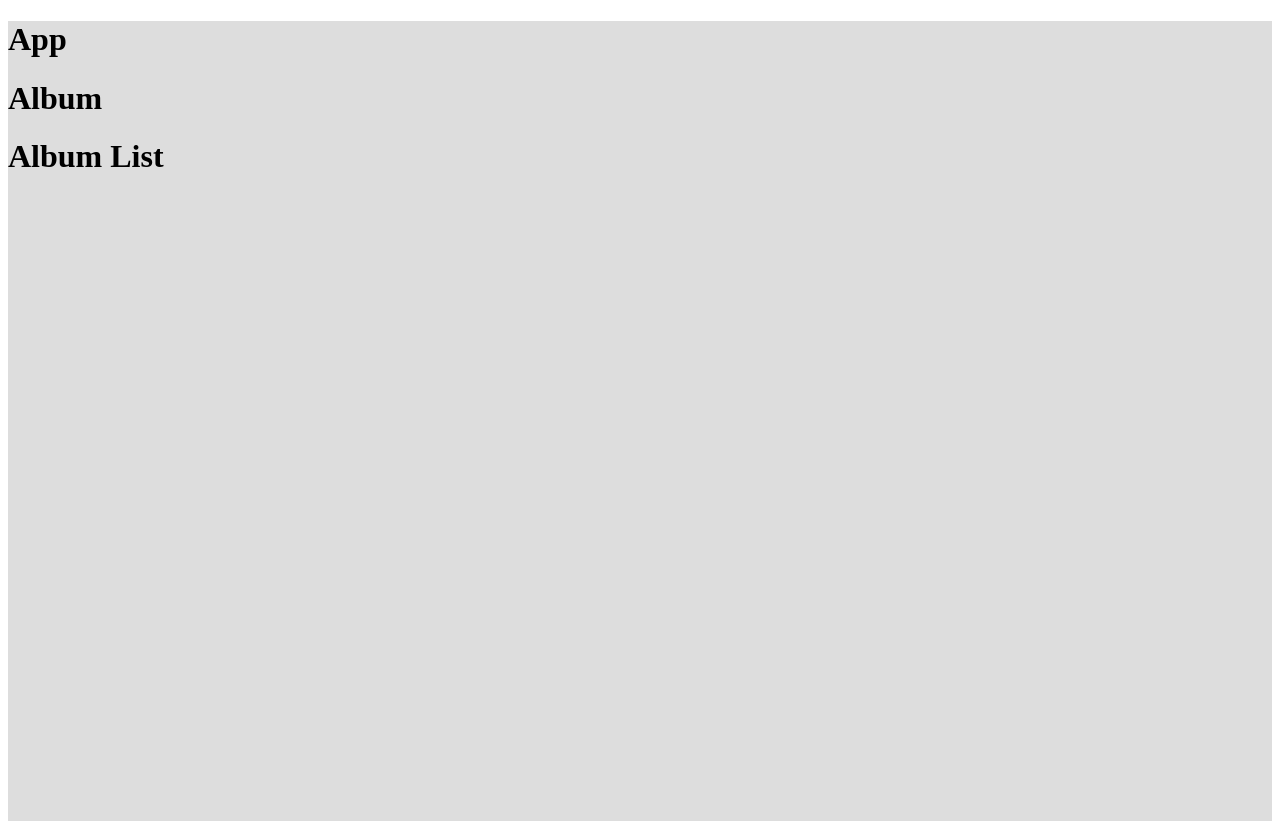
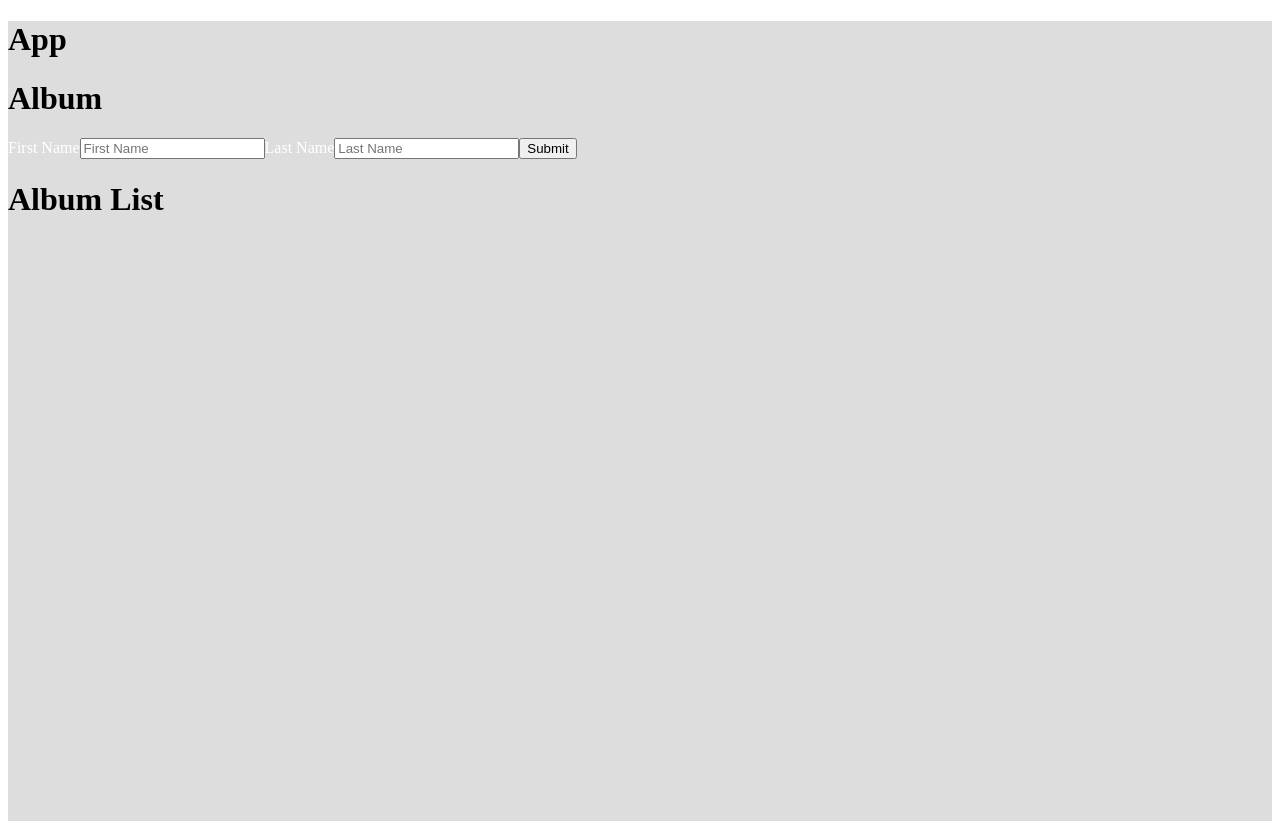
Before and after one commit to edumholt/album-collector, a React (Create React App) app: page / in a window 1280 px wide. Built offline with nearby package versions, Linux system fonts and the light colour scheme.

Commit message:
form test

```diff
--- a/src/components/Album/Album.tsx
+++ b/src/components/Album/Album.tsx
@@ -3,5 +3,16 @@ import React from 'react';
 interface AlbumProps {}
 
 export const Album: React.FC<AlbumProps> = props => {
-  return <h1>Album</h1>;
+  return (
+    <>
+      <h1>Album</h1>
+      <form name="contact" data-netlify="true">
+        <label htmlFor="firstName">First Name</label>
+        <input type="text" id="firstName" name="firstName" placeholder="First Name" />
+        <label htmlFor="lastName">Last Name</label>
+        <input type="text" id="lastName" name="lastName" placeholder="Last Name" />
+        <button type="submit">Submit</button>
+      </form>
+    </>
+  );
 };
```
